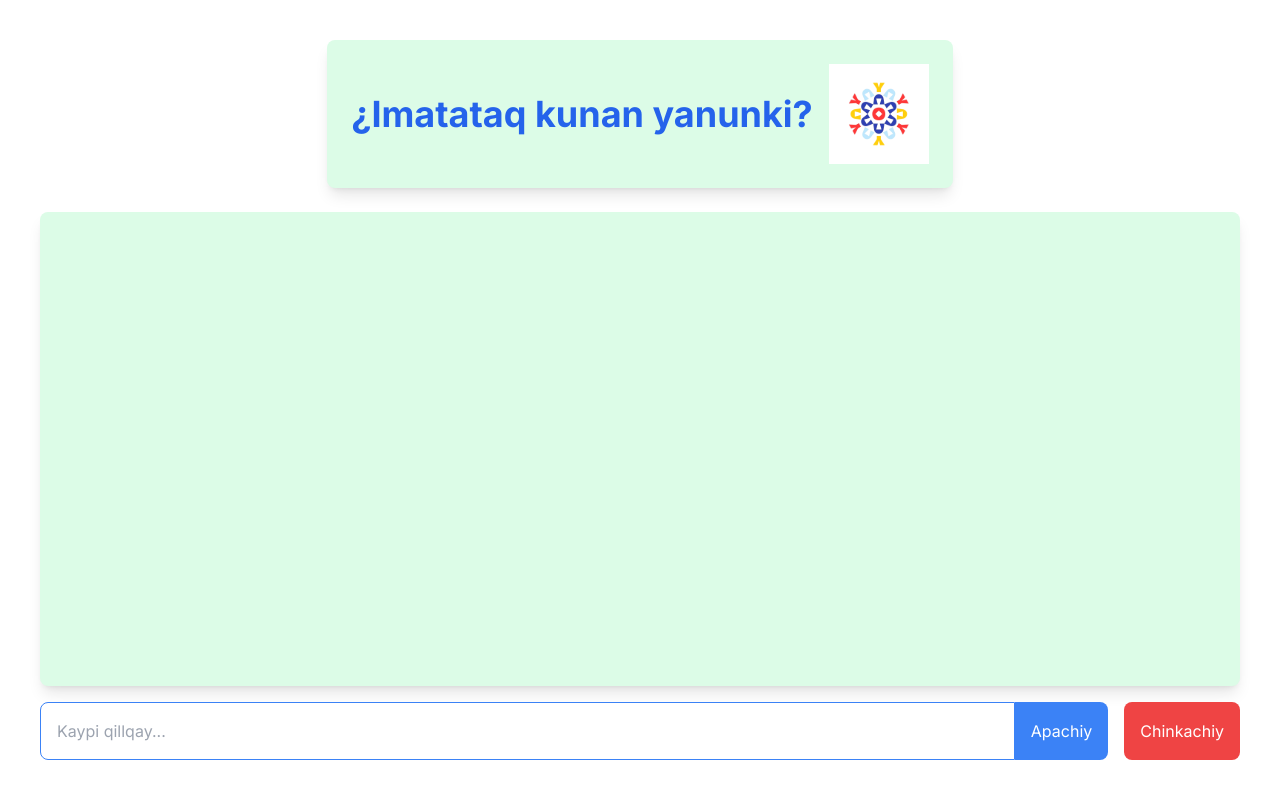
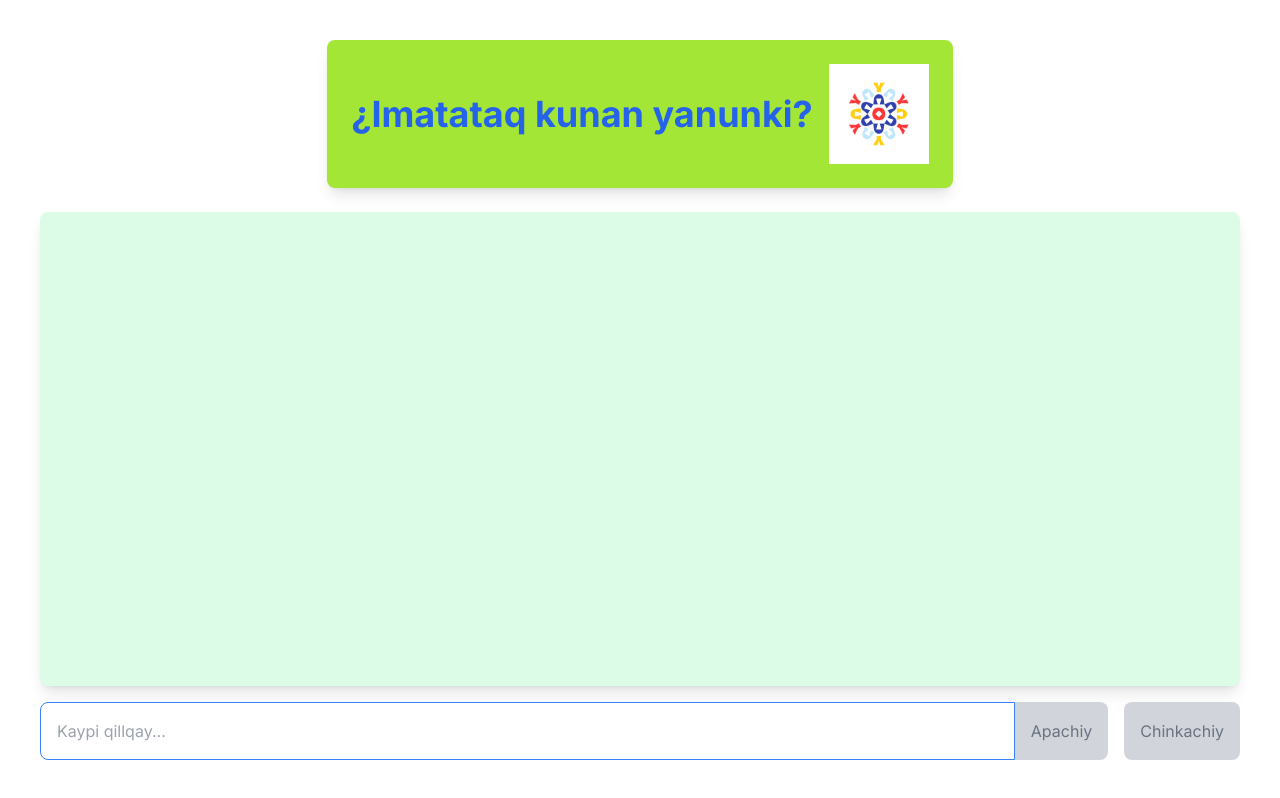
Before and after one commit to TACC-TA/Quechua-Fronted, a Next.js app: page /receipe in a window 1280 px wide. Built offline with nearby package versions, Linux system fonts and the light colour scheme.

Commit message:
Mejora del chat a nivel de interfaz

```diff
--- a/app/receipe/page.jsx
+++ b/app/receipe/page.jsx
@@ -1,12 +1,23 @@
 
 "use client";
-import React, { useState } from "react";
+import React, { useState, useEffect } from "react";
 import Image from "next/image";
 import MarcaAyacucho from "@/public/Logos/MarcaAyacucho 1.svg";
 
 export default function Page() {
   const [messages, setMessages] = useState([]);
   const [userInput, setUserInput] = useState("");
+  const [isModalOpen, setIsModalOpen] = useState(false);
+  const [isSendButtonEnabled, setIsSendButtonEnabled] = useState(false);
+  const [isClearButtonEnabled, setIsClearButtonEnabled] = useState(false);
+
+  useEffect(() => {
+    setIsSendButtonEnabled(userInput.trim().length > 0);
+  }, [userInput]);
+
+  useEffect(() => {
+    setIsClearButtonEnabled(messages.length > 0);
+  }, [messages]);
 
   const handleSend = () => {
     if (userInput.trim()) {
@@ -17,13 +28,22 @@ export default function Page() {
   };
 
   const handleClear = () => {
+    setIsModalOpen(true);
+  };
+
+  const confirmClear = () => {
     setMessages([]);
+    setIsModalOpen(false);
+  };
+
+  const cancelClear = () => {
+    setIsModalOpen(false);
   };
 
   return (
     <div className="h-screen w-screen p-10 bg-white flex flex-col">
       <div className="flex flex-col items-center mb-6">
-        <div className="flex flex-row items-center bg-green-100 p-6 rounded-lg shadow-lg">
+        <div className="flex flex-row items-center bg-lime-400 p-6 rounded-lg shadow-lg">
           <h1 className="text-4xl font-bold text-center text-blue-600 mr-4">
             ¿Imatataq kunan yanunki?
           </h1>
@@ -56,17 +76,40 @@ export default function Page() {
         />
         <button
           onClick={handleSend}
-          className="p-4 bg-blue-500 text-white rounded-r-lg hover:bg-blue-600"
+          disabled={!isSendButtonEnabled}
+          className={`p-4 rounded-r-lg ${isSendButtonEnabled ? "bg-blue-500 text-white hover:bg-blue-600" : "bg-gray-300 text-gray-500 cursor-not-allowed"}`}
         >
           Apachiy
         </button>
         <button
           onClick={handleClear}
-          className="p-4 bg-red-500 text-white rounded-lg ml-4 hover:bg-red-600"
+          disabled={!isClearButtonEnabled}
+          className={`p-4 rounded-lg ml-4 ${isClearButtonEnabled ? "bg-red-500 text-white hover:bg-red-600" : "bg-gray-300 text-gray-500 cursor-not-allowed"}`}
         >
           Chinkachiy
         </button>
       </div>
+      {isModalOpen && (
+        <div className="fixed inset-0 flex items-center justify-center bg-black bg-opacity-50">
+          <div className="bg-white p-6 rounded-lg shadow-lg">
+            <h2 className="text-xl mb-4">¿Segurochu borranki?</h2>
+            <div className="flex justify-end">
+              <button
+                onClick={confirmClear}
+                className="px-4 py-2 bg-red-500 text-white rounded-lg mr-4 hover:bg-red-600"
+              >
+                Yuyachiy
+              </button>
+              <button
+                onClick={cancelClear}
+                className="px-4 py-2 bg-gray-300 text-black rounded-lg hover:bg-gray-400"
+              >
+                Sayachiy
+              </button>
+            </div>
+          </div>
+        </div>
+      )}
     </div>
   );
 }
```
